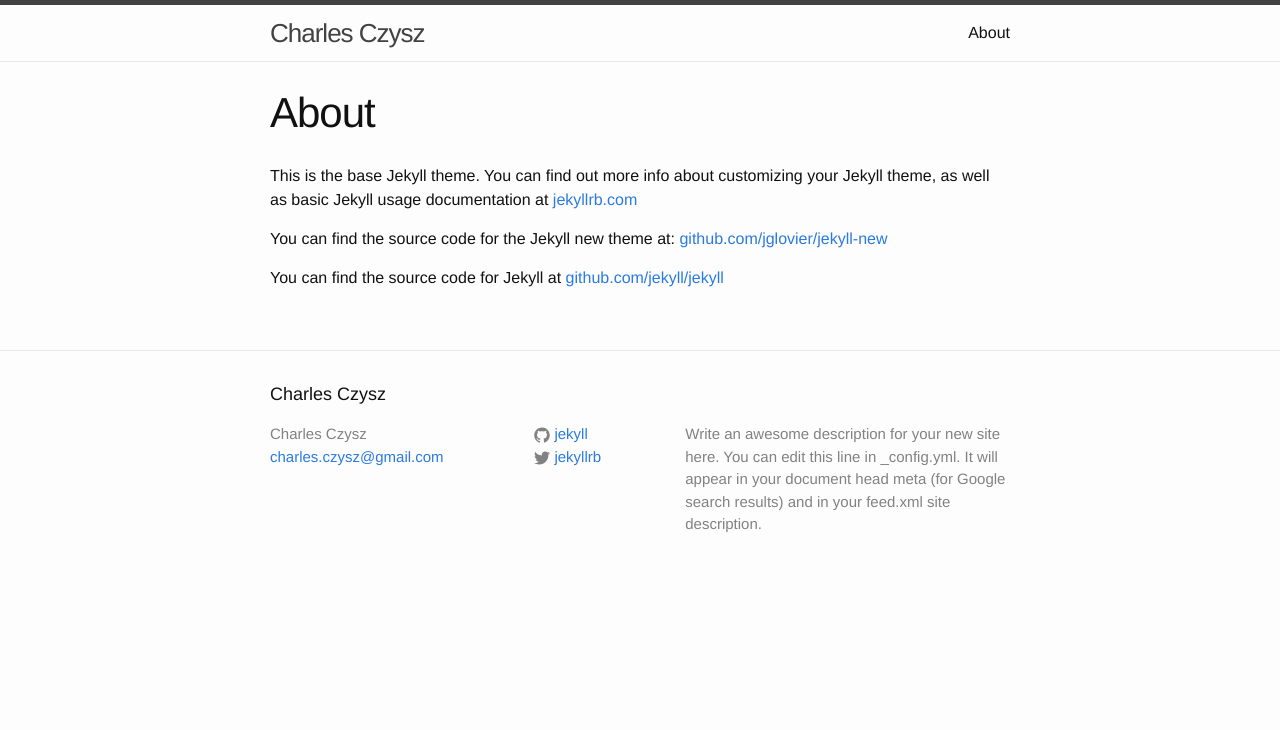
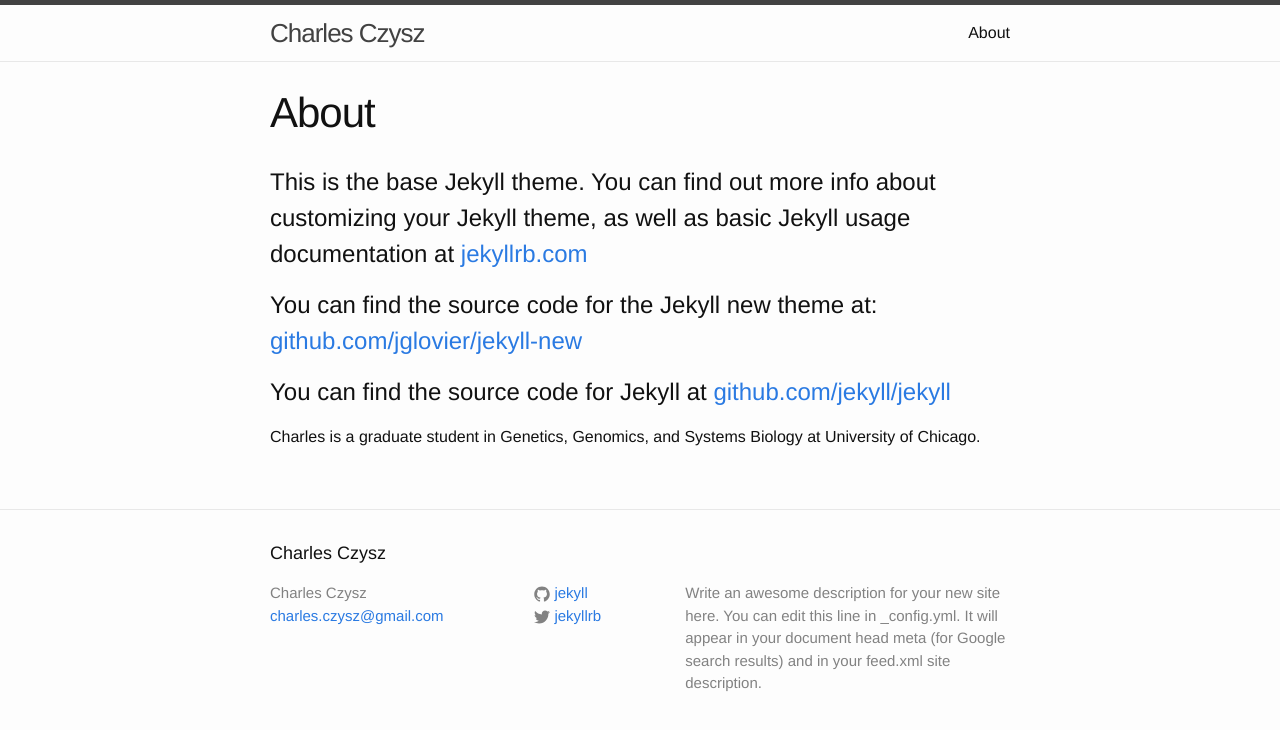
Before and after one commit to cczysz/cczysz.github.io, a Jekyll site: the page built from about.md, in a window 1280 px wide. Shown: the top 730 px of the page. Built offline with Jekyll 4.4.1, drawn with Linux system fonts in a browser that asks for light colours.

Commit message:
edited about

```diff
--- a/about.md
+++ b/about.md
@@ -4,8 +4,10 @@ title: About
 permalink: /about/
 ---
 
-This is the base Jekyll theme. You can find out more info about customizing your Jekyll theme, as well as basic Jekyll usage documentation at [jekyllrb.com](http://jekyllrb.com/)
+# This is the base Jekyll theme. You can find out more info about customizing your Jekyll theme, as well as basic Jekyll usage documentation at [jekyllrb.com](http://jekyllrb.com/)
 
-You can find the source code for the Jekyll new theme at: [github.com/jglovier/jekyll-new](https://github.com/jglovier/jekyll-new)
+# You can find the source code for the Jekyll new theme at: [github.com/jglovier/jekyll-new](https://github.com/jglovier/jekyll-new)
 
-You can find the source code for Jekyll at [github.com/jekyll/jekyll](https://github.com/jekyll/jekyll)
+# You can find the source code for Jekyll at [github.com/jekyll/jekyll](https://github.com/jekyll/jekyll)
+
+Charles is a graduate student in Genetics, Genomics, and Systems Biology at University of Chicago.
```
